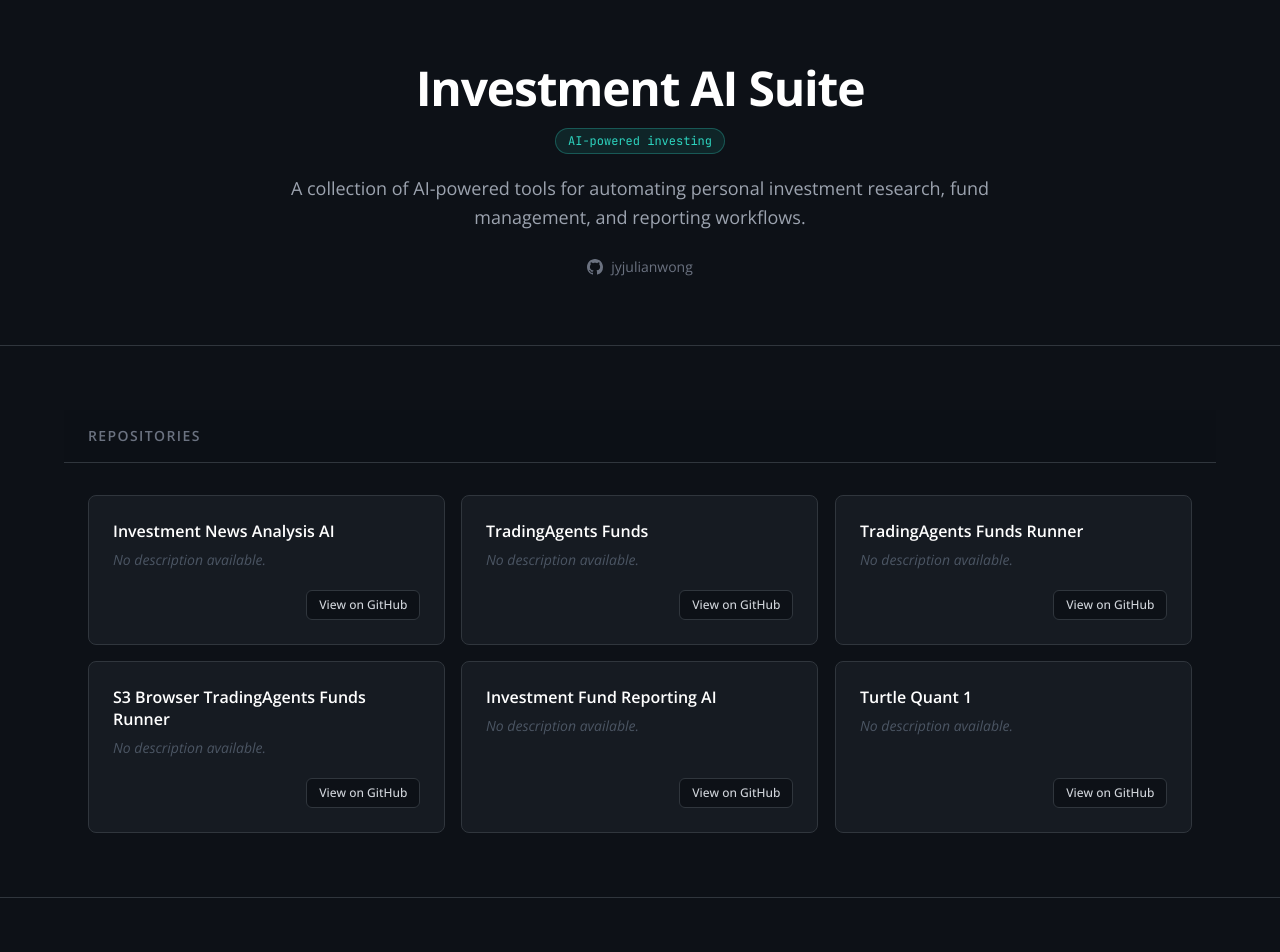
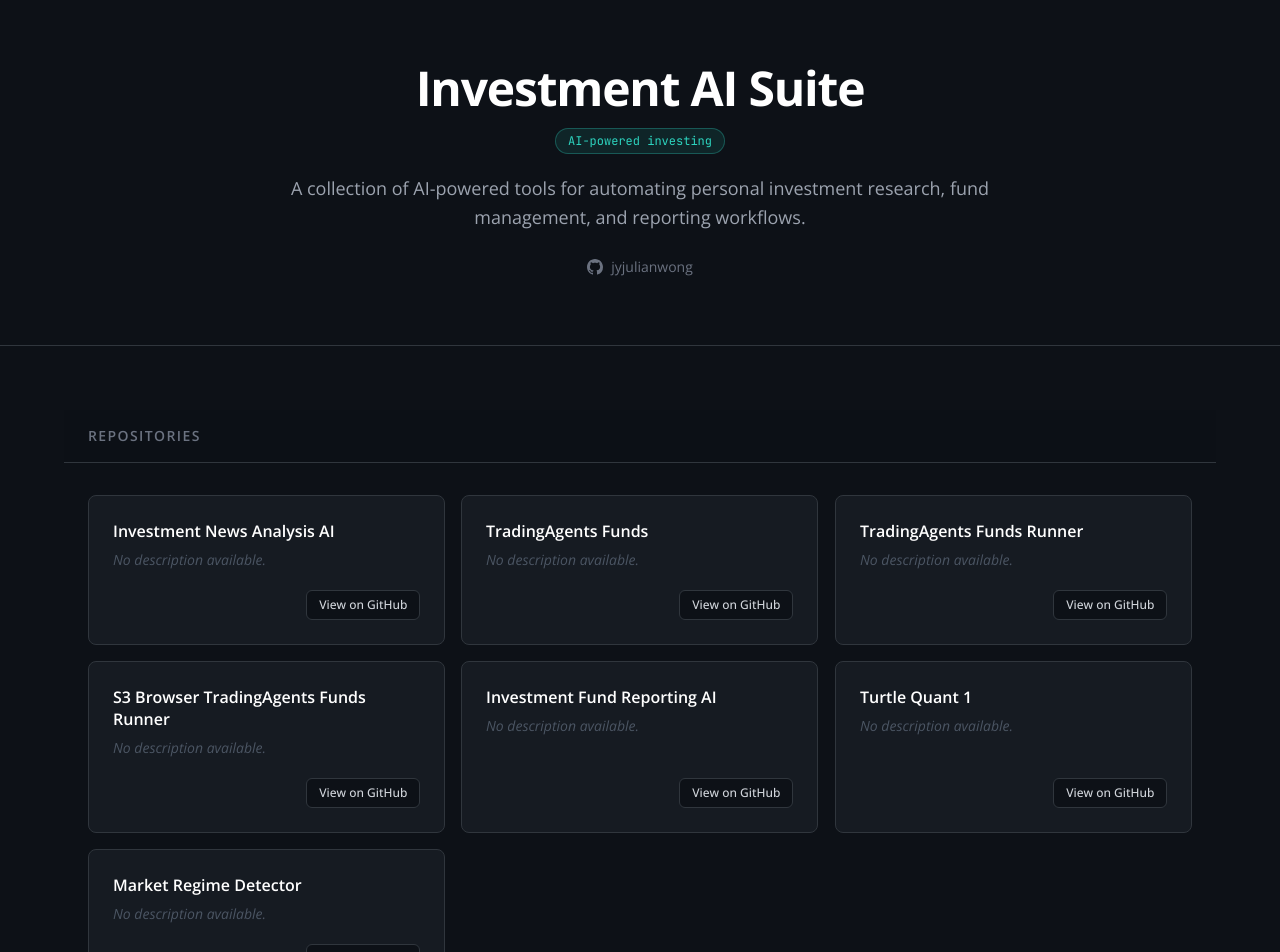
Before and after one commit to jyjulianwong/Investment-AI-Suite, a React (Vite) app: page / in a window 1280 px wide. Shown: the top 952 px of the page. Built offline with nearby package versions, Linux system fonts and the light colour scheme; no server answers.

Commit message:
Updated projects

```diff
--- a/src/data/repos.ts
+++ b/src/data/repos.ts
@@ -14,4 +14,5 @@ export const REPOS: RepoConfig[] = [
   { owner: 'jyjulianwong', name: 'S3-Browser-TradingAgents-Funds-Runner' },
   { owner: 'jyjulianwong', name: 'Investment-Fund-Reporting-AI' },
   { owner: 'jyjulianwong', name: 'Turtle-Quant-1' },
+  { owner: 'jyjulianwong', name: 'Market-Regime-Detector' },
 ]
```
Also changed, not shown: 1 other file (tests, documents, lock files or other folders).
